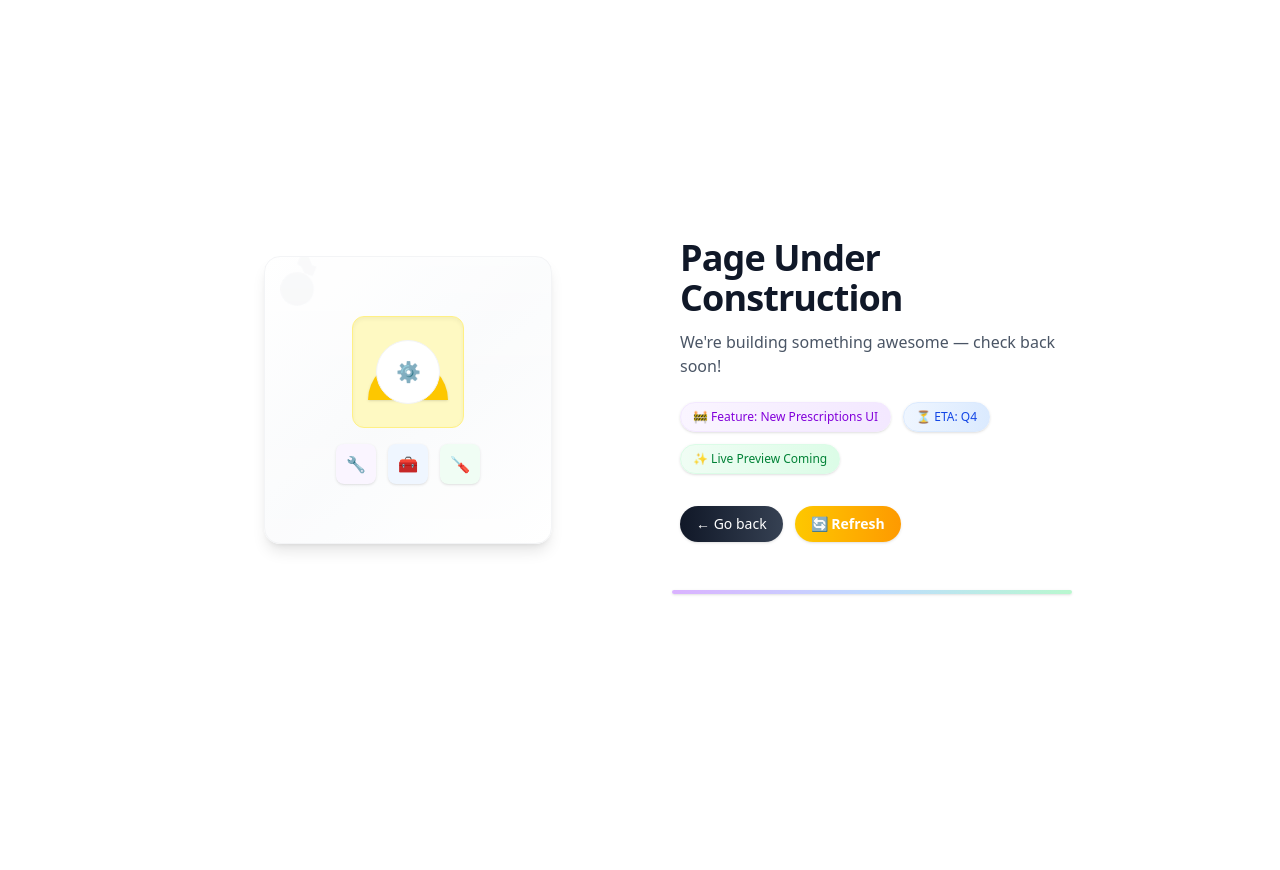
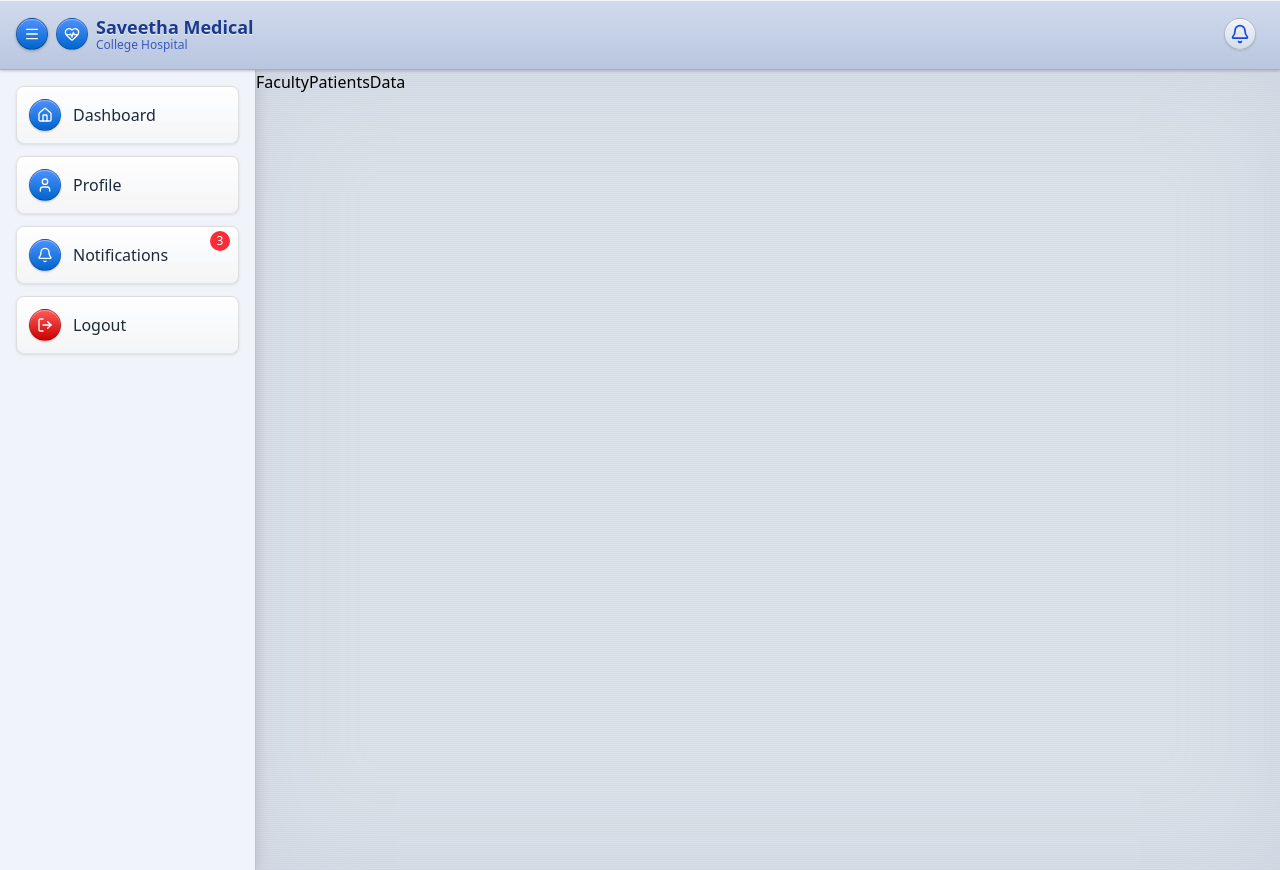
Before and after one commit to Mukunthan-A-R/simats-medical-client, a React (Vite) app: page /faculty/my-patient/1 in a window 1280 px wide. Before the commit the page ends 800 px from the top, so only its background shows below. Built offline with nearby package versions, Linux system fonts and the light colour scheme.

Commit message:
new patient data faculty route

```diff
--- a/src/App.jsx
+++ b/src/App.jsx
@@ -24,6 +24,7 @@ import UnderConstruction from "./components/UnderConstruction";
 import FacultyProfile from "./pages/faculty/FacultyProfile";
 import StudentAcademicsSection from "./components/students/StudentAcademicsSection";
 import PatientAdmissionRecords from "./pages/patient/PatientAdmissionRecords";
+import FacultyPatientsData from "./pages/faculty/FacultyPatientsData";
 
 function App() {
   return (
@@ -68,6 +69,10 @@ function App() {
               path="prescription-approvals/:facultyId"
               element={<FacultyPrescriptionApprovals />}
             />
+            <Route
+              path="my-patient/:facultyId"
+              element={<FacultyPatientsData />}
+            />
           </Route>
 
           {/* Patient route wrapped in layout*/}
--- a/src/components/faculty/FacultyDashboardWindow.jsx
+++ b/src/components/faculty/FacultyDashboardWindow.jsx
@@ -9,6 +9,7 @@ import {
   ActivityIcon,
   SearchIcon,
 } from "lucide-react";
+import { useNavigate } from "react-router-dom";
 
 export default function FacultyDashboardWindow() {
   // ---------------- Mock Data ----------------
@@ -143,7 +144,10 @@ export default function FacultyDashboardWindow() {
   const [activeTab, setActiveTab] = useState("admitted");
 
   // ---------------- Navigate handler ----------------
+  const navigate = useNavigate();
+
   const onNavigate = (url) => {
+    navigate("/faculty/my-patient/123");
     console.log("Navigate to:", url);
   };
 
--- /dev/null
+++ b/src/pages/faculty/FacultyPatientsData.jsx
@@ -0,0 +1,7 @@
+import React from "react";
+
+const FacultyPatientsData = () => {
+  return <div>FacultyPatientsData</div>;
+};
+
+export default FacultyPatientsData;
```
